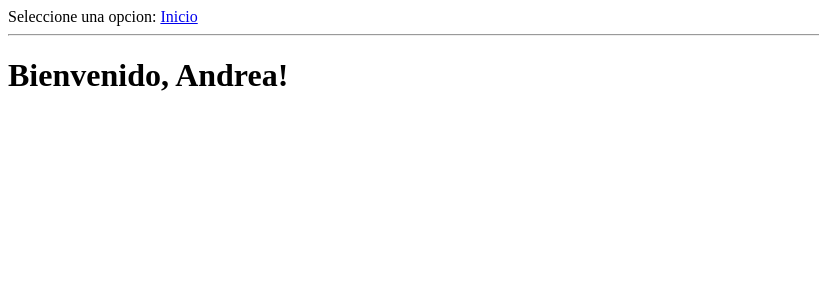
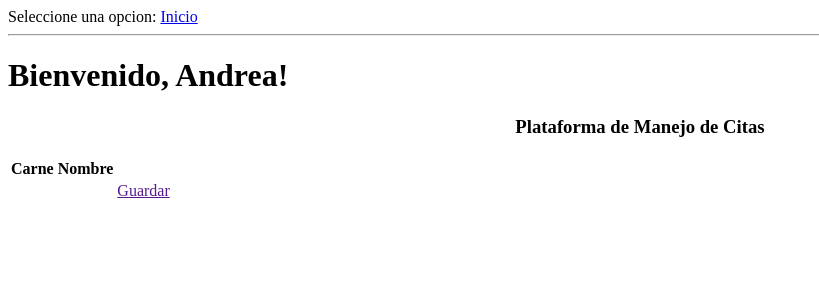
Before and after one commit to Andrea-gt/appointment-administration, a Flask app: page / in a window 1280 px wide. Shown: the top 300 px of the page, without its empty margins (0-819 px from the left). Run offline with Flask 2, Linux system fonts and the light colour scheme.

Commit message:
Start Constructing Page

```diff
--- a/app/__init__.py
+++ b/app/__init__.py
@@ -1,5 +1,4 @@
 from flask import Flask
-
 app = Flask(__name__)
 
 from app import routes
--- a/app/routes.py
+++ b/app/routes.py
@@ -1,6 +1,7 @@
 from usuario import usuario
 from app import app
 from flask import render_template
+
 
 @app.route('/')
 @app.route('/index')
--- a/app/templates/index.html
+++ b/app/templates/index.html
@@ -1,8 +1,23 @@
 {% extends "base.html" %}
 
 {% block content %}
-    <h1>Bienvenido, {{ user.username }}!</h1>
+    <h1>Bienvenido, {{user.username}}!</h1>
     {% for post in posts %}
-    <div><p>{{ post.author.username }} says: <b>{{ post.body }}</b></p></div>
     {% endfor %}
+    <div class ="content">
+        <h3 style="text-align: center;">Plataforma de Manejo de Citas</h3>
+        <table style="text-align: center; border: 1">
+            <tr>
+                <th>Carne</th>
+                <th>Nombre</th>
+            </tr>
+            <tr>
+                <td></td>
+                <td></td>
+                <td>
+                <a href="">Guardar</th>
+                </td>
+            </tr>
+        </table>
+    </div>
 {% endblock %}
```
Also changed, not shown: Estudiante.py (added, +15 -0 lines).
